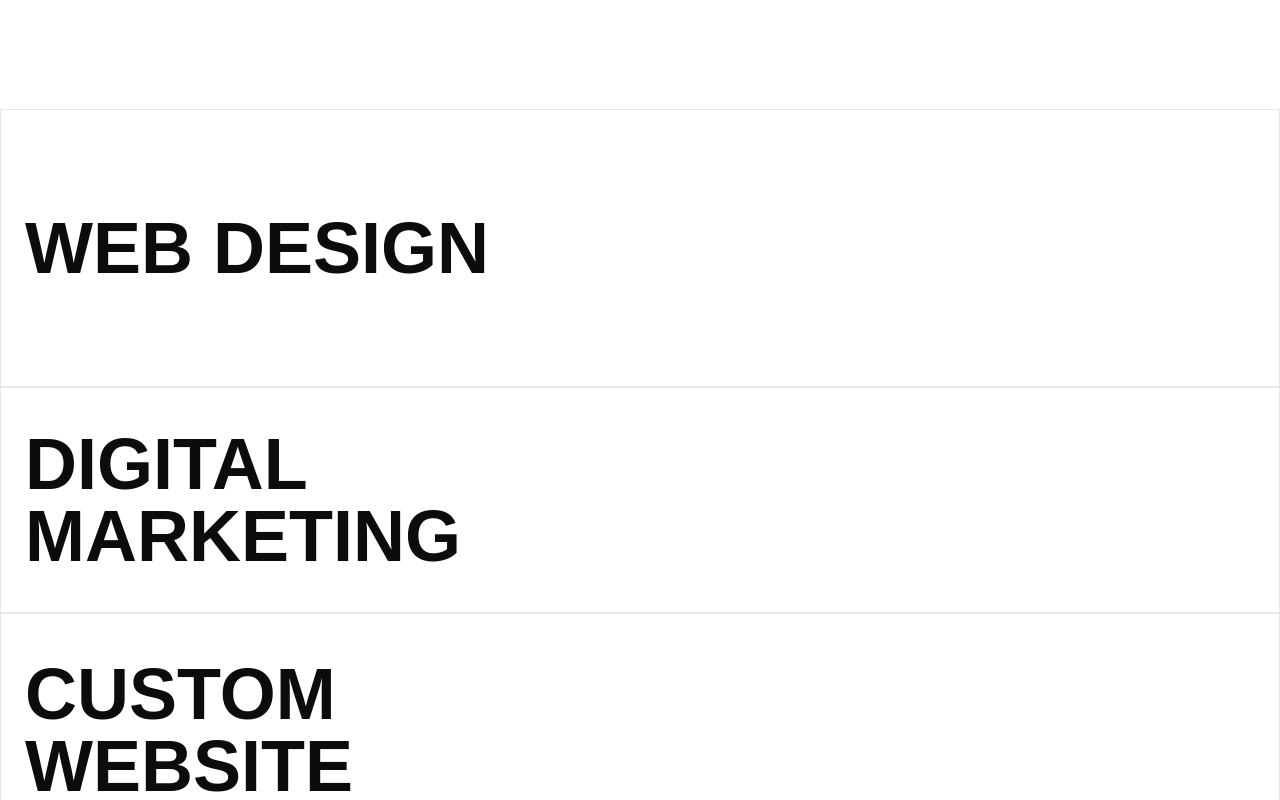
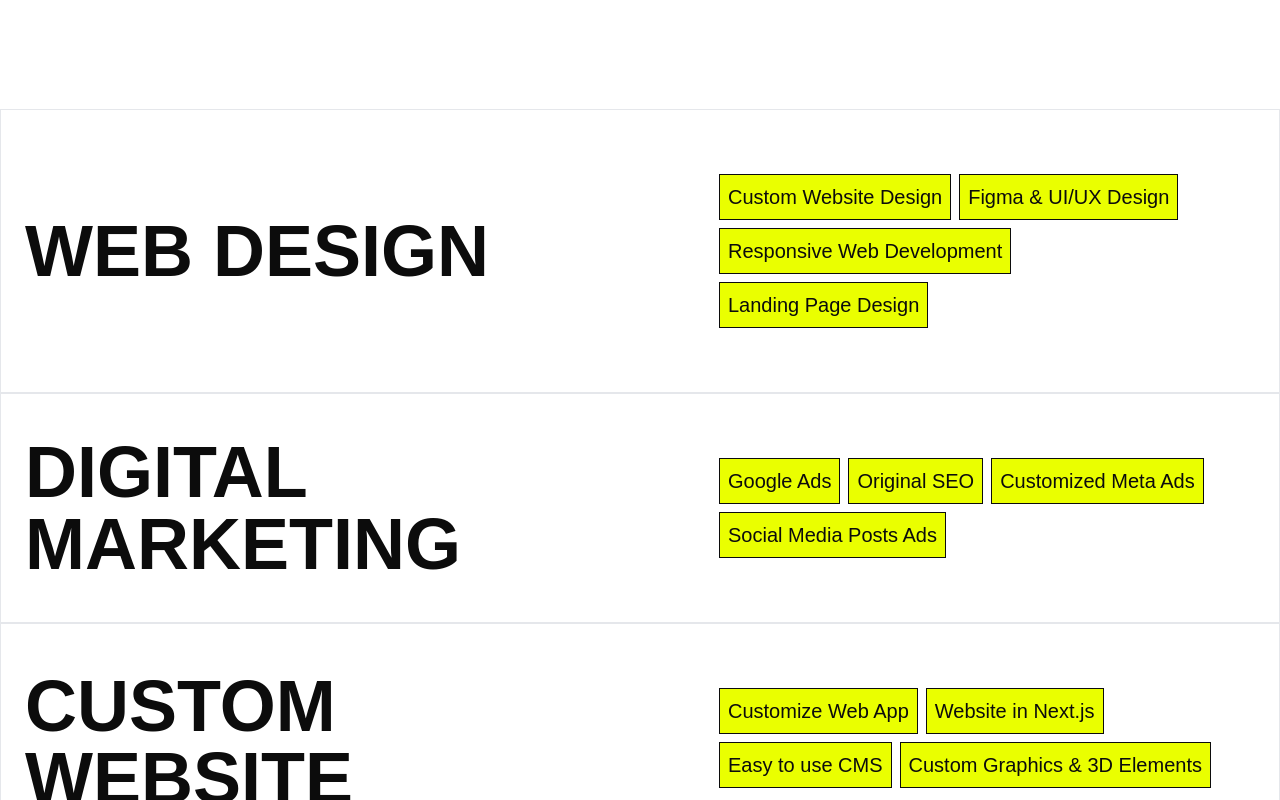
Before and after one commit to RaeesAhmadKhan/rukenwebagency, a Next.js app: page / in a window 1280 px wide. Shown: the part 1940-2740 px from the top of the page. Built offline with nearby package versions, Linux system fonts and the light colour scheme; a web font is replaced by a local one.

Commit message:
HomePage

```diff
--- a/src/components/homepage/ServicesSection.jsx
+++ b/src/components/homepage/ServicesSection.jsx
@@ -56,11 +56,12 @@ export default function ServicesSection() {
                     transition duration-100 ease-in-out"
           >
             <p className="text-4xl  md:text-5xl lg:text-7xl font-extrabold text-start px-5">{list.Title}</p>
-            <div className="flex flex-wrap space-x-2 space-y-2 md:max-w-xl md:opacity-0 group-hover:opacity-100 bg-white rounded-2xl transition-opacity duration-500  md:p-10 p-3 m-5 w-fit">
+            <div className="flex flex-wrap space-x-2 space-y-2 md:max-w-xl md:p-10 p-3 m-5 w-fit">
               {list.desc.map((item, index) => (
                 <div
                   key={index}
-                  className="p-2 bg-[#0C0C0C] shadow-sm text-[#FAFAFA] font-medium w-fit h-fit text-xl"
+                  className="p-2 bg-[#EAFF00] border border-[#0c0c0c]
+                  text-[#0C0C0C] font-medium w-fit h-fit text-xl"
                 >
                   {item}
                 </div>
```
